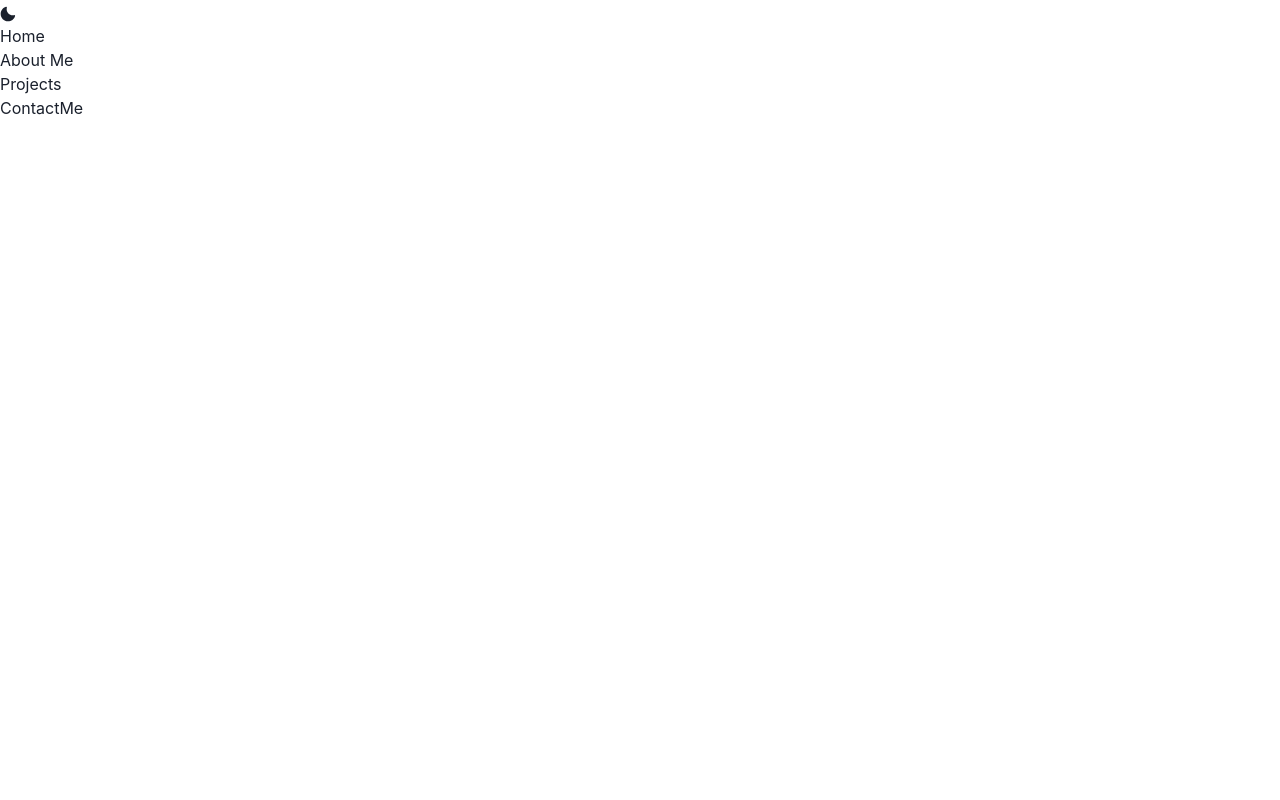
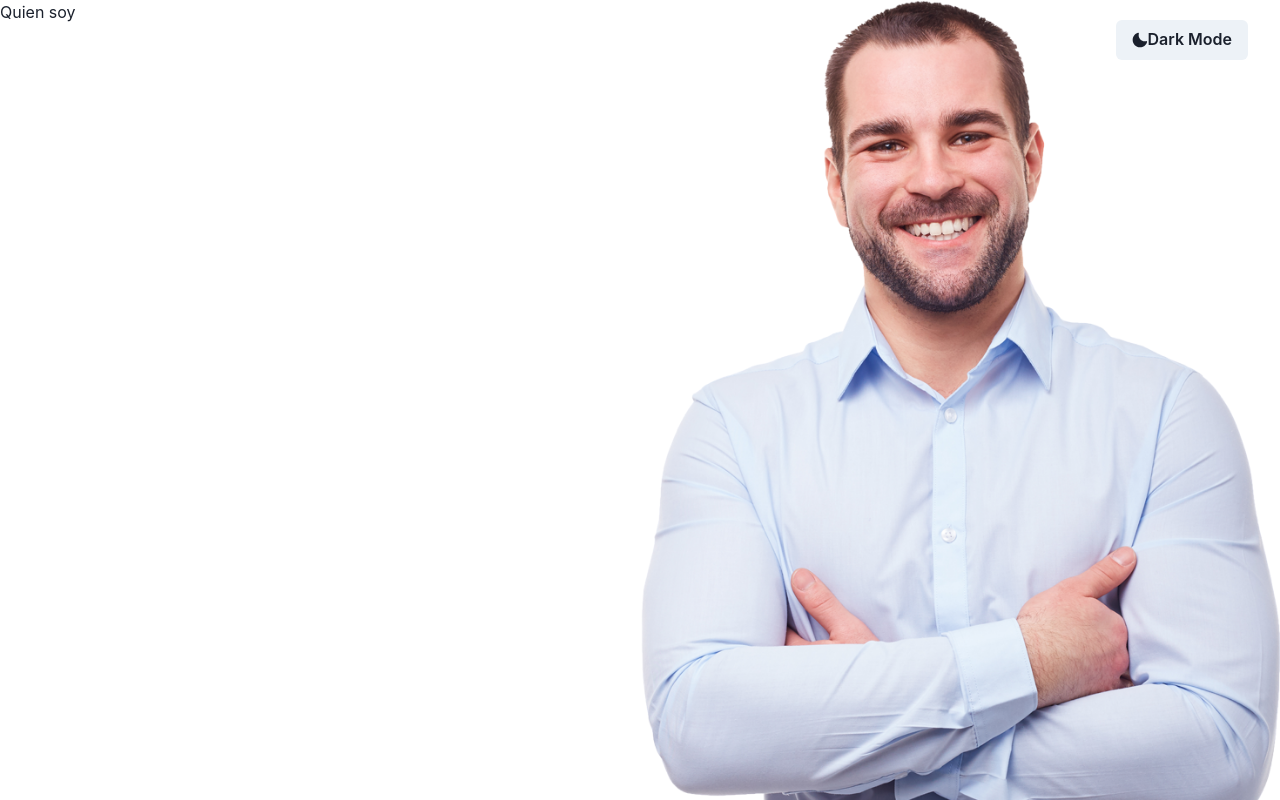
Before and after one commit to megagus182/portfolio-gustavo-castillo, a React (Create React App) app: page / in a window 1280 px wide. Shown: the top 800 px of the page. Built offline with nearby package versions, Linux system fonts and the light colour scheme.

Commit message:
Agregando DarkMode

```diff
--- a/src/App.js
+++ b/src/App.js
@@ -1,10 +1,10 @@
 import { BrowserRouter } from 'react-router-dom';
+import { ChakraProvider, extendTheme } from '@chakra-ui/react'
 import Home from "./Sections/Home"
+import Theme from './Components/Theme';
 import AboutMe from "./Sections/AboutMe"
 import Projects from "./Sections/Projects"
 import ContactMe from "./Sections/ContactMe"
-import { ChakraProvider, extendTheme } from '@chakra-ui/react'
-import { MoonIcon } from '@chakra-ui/icons'
 
 const colors = {
   brand: {
@@ -19,14 +19,14 @@ const theme = extendTheme({ colors })
 function App() {
   return (
     <ChakraProvider theme={theme}>
-    <BrowserRouter>
-    <MoonIcon/>
-				<Home />
+      <BrowserRouter>
+        <Theme />
+        <Home />
         <AboutMe />
         <Projects />
         <ContactMe />
-			</BrowserRouter>
-      </ChakraProvider>
+      </BrowserRouter>
+    </ChakraProvider>
   );
 }
 
--- /dev/null
+++ b/src/Components/Theme.jsx
@@ -0,0 +1,15 @@
+import { useColorMode } from "@chakra-ui/react";
+import { Button, Box } from "@chakra-ui/react";
+import { MoonIcon } from '@chakra-ui/icons'
+
+export default function Theme() {
+    const { colorMode, toggleColorMode } = useColorMode()
+    return (
+      <Box position={"fixed"} right="8" top="5">
+        <Button onClick={toggleColorMode}>
+        <MoonIcon />
+        {colorMode === 'light' ? 'Dark' : 'Light'} Mode
+        </Button>
+      </Box>
+    )
+  }
--- a/src/Sections/Home.jsx
+++ b/src/Sections/Home.jsx
@@ -1,9 +1,22 @@
-
+import { Box } from "@chakra-ui/react";
+import { Image } from '@chakra-ui/react';
+import perfil from "../images/ejemplo.png"
 
 export default function Home() {
     return (
-      <div className="Home">
-        Home
-      </div>
+      <Box width={"100%"}  display={"flex"} className="Home">
+        <Box width={"50%"} className="leftSideFromHome">
+
+
+
+        Quien soy
+
+
+
+        </Box>
+        <Box width={"50%"} className="rightSideFromHome">
+          <Image src={perfil} alt="imgPerfil" />
+        </Box>
+      </Box>
     );
   }
```
Also changed, not shown: src/images/ejemplo.png (added).
